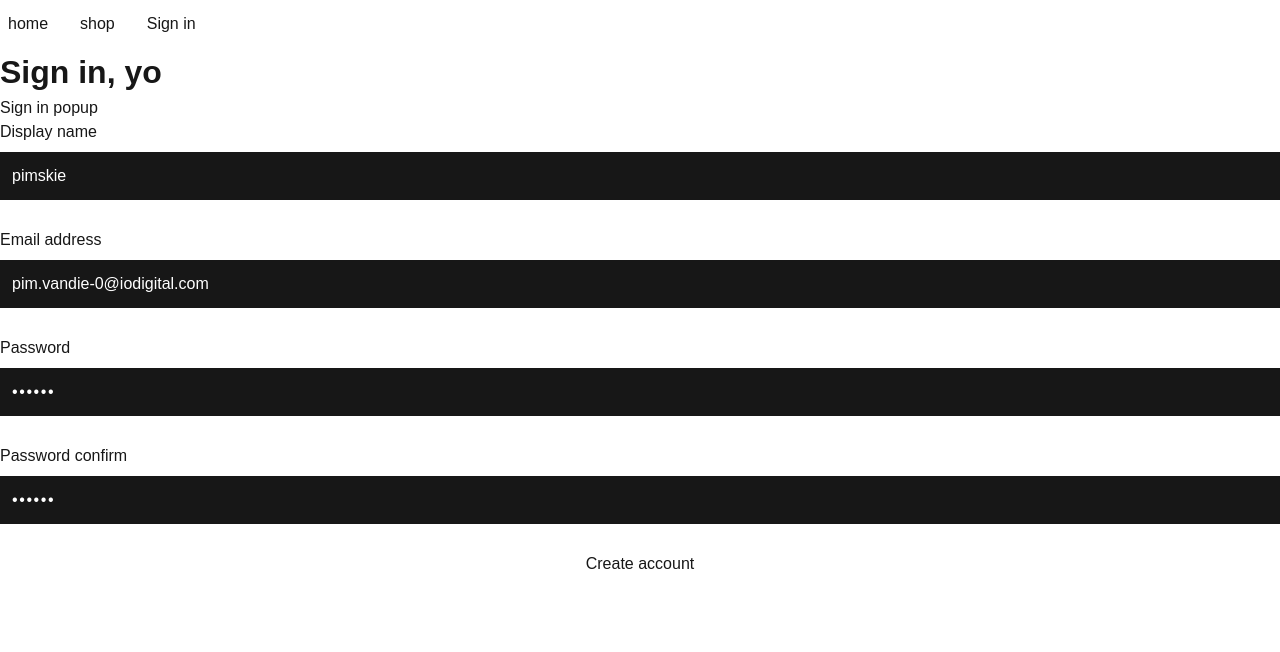
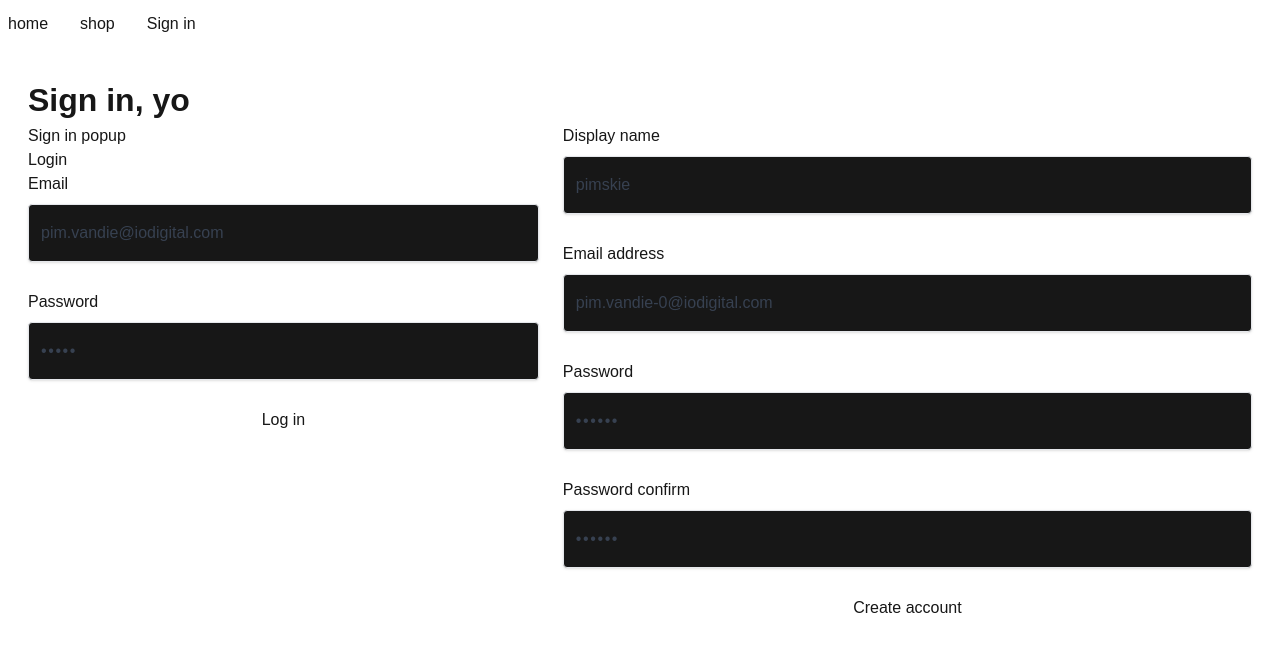
Before and after one commit to pimskie/dope-style, a Next.js app: page /sign-in in a window 1280 px wide. Shown: the top 652 px of the page. Built offline with nearby package versions, Linux system fonts and the light colour scheme; no server answers.

Commit message:
sign up form

```diff
--- a/src/app/globals.css
+++ b/src/app/globals.css
@@ -25,6 +25,12 @@ h1 {
   font-weight: 700;
 }
 
+.container {
+  max-width: 80rem;
+  margin-inline: auto;
+  @apply p-7;
+}
+
 .form-field {
   @apply flex;
   @apply flex-col;
@@ -32,12 +38,26 @@ h1 {
 }
 
 .form-input {
-  @apply p-3;
-
   background: var(--foreground);
   color: var(--background);
+
+  @apply shadow appearance-none border rounded w-full py-4 px-3 text-gray-700  focus:ring focus:ring-sky-500 focus:ring-offset-2;
 }
 
 .form-input[type="password"] {
   @apply tracking-widest;
 }
+
+.layout-uneven {
+  @apply grid;
+  @apply md:grid-cols-7;
+  @apply gap-6;
+}
+
+.layout-uneven__left {
+  @apply md:col-span-3;
+}
+
+.layout-uneven__right {
+  @apply md:col-span-4;
+}
--- a/src/app/layout.tsx
+++ b/src/app/layout.tsx
@@ -33,7 +33,8 @@ export default function RootLayout({
         className={`${geistSans.variable} ${geistMono.variable} antialiased`}
       >
         <Navigation />
-        {children}
+
+        <div className="container">{children}</div>
       </body>
     </html>
   );
--- a/src/app/sign-in/page.tsx
+++ b/src/app/sign-in/page.tsx
@@ -1,5 +1,11 @@
+// "use client";
+
+import { cookies } from "next/headers";
+
+import RegisterForm from "@/components/RegisterForm/RegisterForm";
 import SignInForm from "@/components/SignInForm/SignInForm";
 import SignInPopup from "@/components/SignInForm/SignInPopup";
+import { Authentication } from "@/types/Authentication";
 
 export async function generateMetadata() {
   return {
@@ -7,14 +13,23 @@ export async function generateMetadata() {
   };
 }
 
+const onSignInSuccess = (auth: Authentication) => {
+  console.log(auth);
+};
 const SignIn = () => {
   return (
     <div>
       <h1>Sign in, yo</h1>
 
-      <SignInPopup />
-
-      <SignInForm />
+      <div className="layout-uneven">
+        <div className="layout-uneven__left">
+          <SignInPopup />
+          <SignInForm />
+        </div>
+        <div className="layout-uneven__right">
+          <RegisterForm />
+        </div>
+      </div>
     </div>
   );
 };
--- /dev/null
+++ b/src/components/RegisterForm/RegisterForm.tsx
@@ -0,0 +1,124 @@
+"use client";
+// `signInWithRedirect` doesn't seem to work on localhost
+// https://github.com/firebase/firebase-js-sdk/issues/7824
+
+import { handleRegister } from "@/utils/handle-form";
+
+import VerticalStack from "@/components/Layout/Stack/VerticalStack";
+import Error from "@/components/Error/Error";
+import { useFormState } from "react-dom";
+import { useState } from "react";
+import { ValidationStatus } from "@/types/ValidationStatus";
+
+const defaultFormFields = {
+  displayName: "pimskie",
+  email: `pim.vandie-${performance.now()}@iodigital.com`,
+  password: "asdasd",
+  confirmPassword: "asdasd",
+};
+
+const renderError = (error?: ValidationStatus, children?: React.ReactNode) => {
+  if (!error || !error.message) {
+    return null;
+  }
+
+  return <Error error={error.message}>{children}</Error>;
+};
+
+const SignInForm = () => {
+  const [serverActionError, formAction] = useFormState(handleRegister, null);
+
+  const [clientSideError, setClientSideError] = useState<ValidationStatus>();
+  const [formFields, setFormFields] = useState(defaultFormFields);
+
+  const { displayName, email, password, confirmPassword } = formFields;
+
+  const onFieldChanged = (e: React.ChangeEvent<HTMLInputElement>) => {
+    const {
+      target: { name, value },
+    } = e;
+
+    setFormFields({ ...formFields, [name]: value });
+  };
+
+  const onSubmit = async (e: React.FormEvent<HTMLFormElement>) => {
+    e.preventDefault();
+
+    const formData = new FormData(e.target as HTMLFormElement);
+    const response = await handleRegister(null, formData);
+
+    setClientSideError(response);
+  };
+
+  return (
+    <div className="signup-form">
+      <form action={formAction} onSubmit={onSubmit}>
+        {renderError(serverActionError || clientSideError)}
+        <VerticalStack>
+          <div className="form-field">
+            <label htmlFor="displayName" className="form-label">
+              Display name
+            </label>
+            <input
+              className="form-input"
+              type="text"
+              id="displayName"
+              name="displayName"
+              value={displayName}
+              required
+              onChange={onFieldChanged}
+            />
+          </div>
+
+          <div className="form-field">
+            <label htmlFor="email" className="form-label">
+              Email address
+            </label>
+            <input
+              className="form-input"
+              type="email"
+              id="email"
+              name="email"
+              value={email}
+              required
+              onChange={onFieldChanged}
+            />
+          </div>
+
+          <div className="form-field">
+            <label htmlFor="password" className="form-label">
+              Password
+            </label>
+            <input
+              className="form-input"
+              type="password"
+              id="password"
+              name="password"
+              value={password}
+              required
+              onChange={onFieldChanged}
+            />
+          </div>
+
+          <div className="form-field">
+            <label htmlFor="confirmPassword" className="form-label">
+              Password confirm
+            </label>
+            <input
+              className="form-input"
+              type="password"
+              id="confirmPassword"
+              name="confirmPassword"
+              value={confirmPassword}
+              required
+              onChange={onFieldChanged}
+            />
+          </div>
+          <button type="submit">Create account</button>
+        </VerticalStack>
+      </form>
+    </div>
+  );
+};
+
+export default SignInForm;
--- a/src/components/SignInForm/SignInForm.tsx
+++ b/src/components/SignInForm/SignInForm.tsx
@@ -1,119 +1,83 @@
 "use client";
-// `signInWithRedirect` doesn't seem to work on localhost
-// https://github.com/firebase/firebase-js-sdk/issues/7824
 
-import { handleForm } from "@/utils/handle-form";
+import { useEffect, useState } from "react";
+import { useFormState } from "react-dom";
+import { handleSignIn } from "@/utils/handle-sign-in";
+import VerticalStack from "@/components/Layout/Stack/VerticalStack";
 
-import VerticalStack from "@/components/Layout/Stack/VerticalStack";
 import Error from "@/components/Error/Error";
-import { useFormState } from "react-dom";
-import { useState } from "react";
-import { ValidationStatus } from "@/types/ValidationStatus";
 
-const defaultFormFields = {
-  displayName: "pimskie",
-  email: `pim.vandie-${performance.now()}@iodigital.com`,
-  password: "asdasd",
-  confirmPassword: "asdasd",
+import type { SignInFields } from "@/types/SignInFields";
+import { SignInCallBack } from "@/types/SignInCallBack";
+import { Authentication } from "@/types/Authentication";
+
+const defaultFormFields: SignInFields = {
+  email: "pim.vandie@iodigital.com",
+  password: "wolla",
 };
 
-const renderError = (error?: ValidationStatus, children?: React.ReactNode) => {
-  if (!error || !error.message) {
-    return null;
-  }
-
-  return <Error error={error.message}>{children}</Error>;
+const renderError = (message?: string) => {
+  return message ? <Error error={message}></Error> : null;
 };
 
 const SignInForm = () => {
-  const [serverActionError, formAction] = useFormState(handleForm, null);
-  const [clientSideError, setClientSideError] = useState<ValidationStatus>();
-  const [formFields, setFormFields] = useState(defaultFormFields);
+  const [formFields, setFormFields] = useState<SignInFields>(defaultFormFields);
+  const [signInFeedback, formHandler] = useFormState(handleSignIn, null);
 
-  const { displayName, email, password, confirmPassword } = formFields;
+  useEffect(() => {
+    if (signInFeedback?.status === "ok") {
+    }
+  }, [signInFeedback]);
 
   const onFieldChanged = (e: React.ChangeEvent<HTMLInputElement>) => {
     const {
       target: { name, value },
     } = e;
 
-    setFormFields({ ...formFields, [name]: value });
-  };
-
-  const onSubmit = async (e: React.FormEvent<HTMLFormElement>) => {
-    e.preventDefault();
-
-    const formData = new FormData(e.target as HTMLFormElement);
-    const response = await handleForm(null, formData);
-
-    setClientSideError(response);
+    setFormFields({
+      ...formFields,
+      [name]: value,
+    });
   };
 
   return (
-    <div className="signup-form">
-      <form action={formAction} onSubmit={onSubmit}>
-        {renderError(serverActionError || clientSideError)}
+    <div>
+      <h2>Login</h2>
+
+      <form action={formHandler}>
         <VerticalStack>
+          {renderError(signInFeedback?.message)}
           <div className="form-field">
-            <label htmlFor="displayName" className="form-label">
-              Display name
+            <label htmlFor="email" className="form-label">
+              Email
             </label>
             <input
+              type="email"
+              id="email"
+              name="email"
               className="form-input"
-              type="text"
-              id="displayName"
-              name="displayName"
-              value={displayName}
+              value={formFields.email}
+              onChange={onFieldChanged}
               required
-              onChange={onFieldChanged}
             />
           </div>
 
           <div className="form-field">
-            <label htmlFor="email" className="form-label">
-              Email address
+            <label htmlFor="password-signin" className="form-label">
+              Password
             </label>
             <input
+              type="password"
+              id="password-signin"
+              name="password"
               className="form-input"
-              type="email"
-              id="email"
-              name="email"
-              value={email}
+              value={formFields.password}
+              onChange={onFieldChanged}
               required
-              onChange={onFieldChanged}
             />
           </div>
 
-          <div className="form-field">
-            <label htmlFor="password" className="form-label">
-              Password
-            </label>
-            <input
-              className="form-input"
-              type="password"
-              id="password"
-              name="password"
-              value={password}
-              required
-              onChange={onFieldChanged}
-            />
-          </div>
-
-          <div className="form-field">
-            <label htmlFor="confirmPassword" className="form-label">
-              Password confirm
-            </label>
-            <input
-              className="form-input"
-              type="password"
-              id="confirmPassword"
-              name="confirmPassword"
-              value={confirmPassword}
-              required
-              onChange={onFieldChanged}
-            />
-          </div>
-          <button type="submit">Create account</button>
+          <button type="submit">Log in</button>
         </VerticalStack>
       </form>
     </div>
--- /dev/null
+++ b/src/types/Authentication.ts
@@ -0,0 +1,8 @@
+interface Authentication {
+  email: string;
+  providerId: string;
+  uid: string;
+  accessToken: string;
+}
+
+export type { Authentication };
--- /dev/null
+++ b/src/types/SignInCallBack.ts
@@ -0,0 +1,5 @@
+import { Authentication } from "./Authentication";
+
+type SignInCallBack = (auth: Authentication) => void;
+
+export type { SignInCallBack };
--- /dev/null
+++ b/src/types/SignInFields.ts
@@ -0,0 +1,6 @@
+interface SignInFields {
+  email: string;
+  password: string;
+}
+
+export type { SignInFields };
--- a/src/types/ValidationStatus.ts
+++ b/src/types/ValidationStatus.ts
@@ -1,6 +1,7 @@
 interface ValidationStatus {
   status: "ok" | "error";
   message: string;
+  payload?: any;
 }
 
 export type { ValidationStatus };
--- a/src/utils/firebase.ts
+++ b/src/utils/firebase.ts
@@ -2,6 +2,7 @@ import { initializeApp } from "firebase/app";
 import {
   getAuth,
   createUserWithEmailAndPassword,
+  signInWithEmailAndPassword,
   signInWithPopup,
   signInWithRedirect,
   GoogleAuthProvider,
@@ -92,10 +93,14 @@ const createAuthUserWithEmailAndPassword = async (
   return await createUserWithEmailAndPassword(auth, email, password);
 };
 
+const signInWithCredentials = (email: string, password: string) =>
+  signInWithEmailAndPassword(auth, email, password);
+
 export {
   auth,
   signInWithGooglePopup,
   signInWithGoogleRedirect,
   createUserFromAuth,
   createAuthUserWithEmailAndPassword,
+  signInWithCredentials,
 };
--- /dev/null
+++ b/src/utils/handle-sign-in.ts
@@ -0,0 +1,54 @@
+import { signInWithCredentials } from "@/utils/firebase";
+import type { ValidationStatus } from "@/types/ValidationStatus";
+import { User } from "firebase/auth";
+import { Authentication } from "@/types/Authentication";
+
+const handleSignIn = async (previousState: any, formData: FormData) => {
+  const email = formData.get("email")?.toString();
+  const password = formData.get("password")?.toString();
+
+  if (!email || !password) {
+    return <ValidationStatus>{
+      status: "error",
+      message: "Not all required fields were passed",
+    };
+  }
+
+  try {
+    const result = await signInWithCredentials(email, password);
+    const { user }: { user: User } = result;
+
+    const authObject: Authentication = {
+      uid: user.uid,
+      providerId: user.providerId,
+      email: user.email!,
+      accessToken: user.accessToken,
+    };
+
+    const returnValue = <ValidationStatus>{
+      status: "ok",
+      payload: authObject,
+    };
+
+    // cookies.set({
+    //   name: "user",
+    //   value: JSON.stringify(authObject),
+    //   httpOnly: true,
+    //   path: "/",
+    // });
+  } catch (e: any) {
+    const { code } = e;
+
+    const message =
+      code === "auth/invalid-credential"
+        ? "Invalid credentials"
+        : "Something went wrong";
+
+    return <ValidationStatus>{
+      status: "error",
+      message,
+    };
+  }
+};
+
+export { handleSignIn };
```
Also changed, not shown: src/utils/handle-form.ts (+6 -6 lines).
